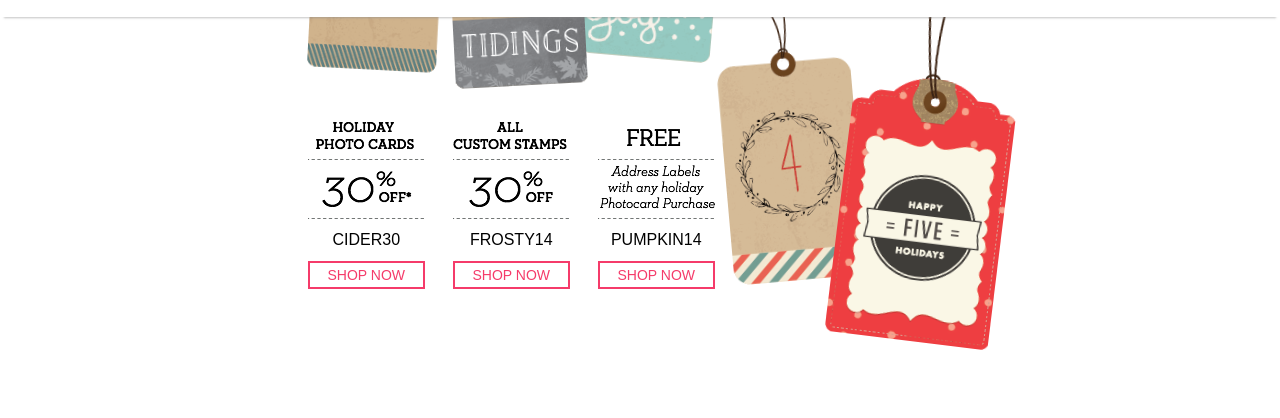
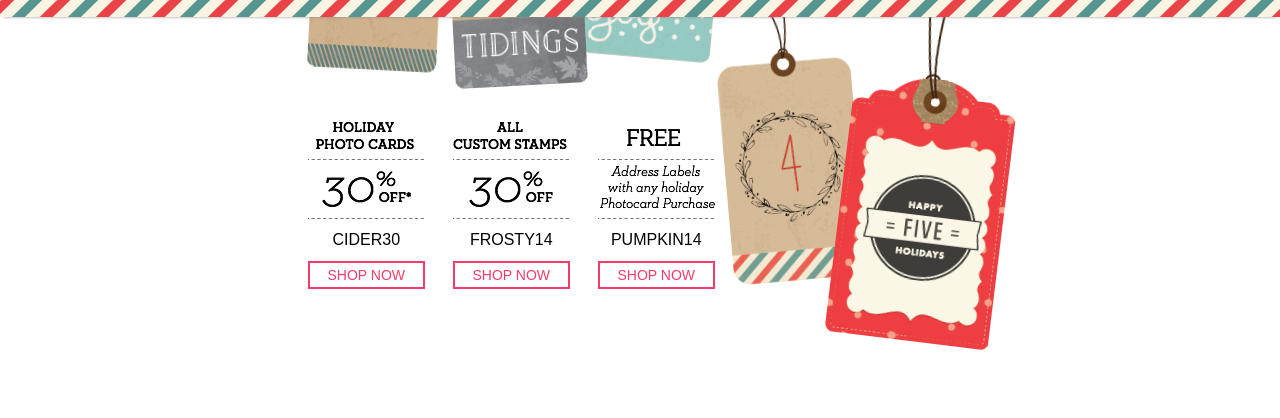
Before and after one commit to domwashburn/5-days-of-cheer, a website: page promo.html in a window 1280 px wide. Shown: the top 418 px of the page. Drawn offline with nearby package versions, Linux system fonts and the light colour scheme; the site is published under a folder, as on GitHub Pages, so addresses that start at the root find nothing.

Commit message:
fixed the styled striped border

```diff
--- a/assets/scss/_cheer.scss
+++ b/assets/scss/_cheer.scss
@@ -221,7 +221,7 @@ $z-index : 2 3 2 1 2 ;
 	position: relative;
 	width: 100%;
 	height: 17px;
-	background-image: url('/resources/store/images/expressionery/special-offers/5-days-of-cheer/cheer-stripes.png');
+	background-image: url('../images/cheer-stripes.png');
 	background-repeat: repeat-x;
 	z-index: 100;
 	&:first-of-type {
```
Also changed, not shown: assets/css/style.css, assets/images/logo_exp_pen.png (added), assets/images/sm_Facebook.png (added), assets/images/sm_Pinterest.png (added), assets/images/sm_Twitter.png (added), assets/images/sm_google.png (added).
